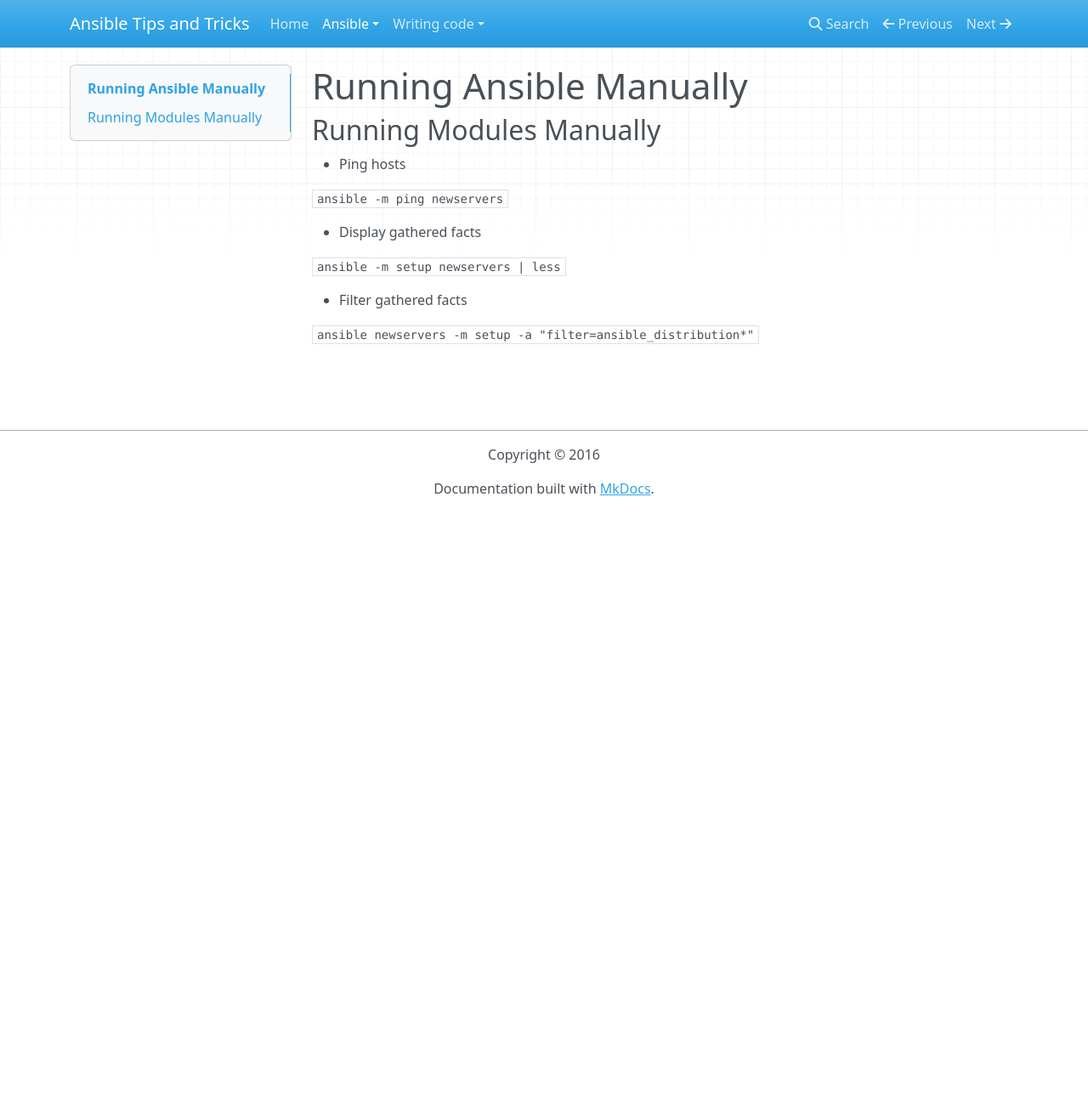
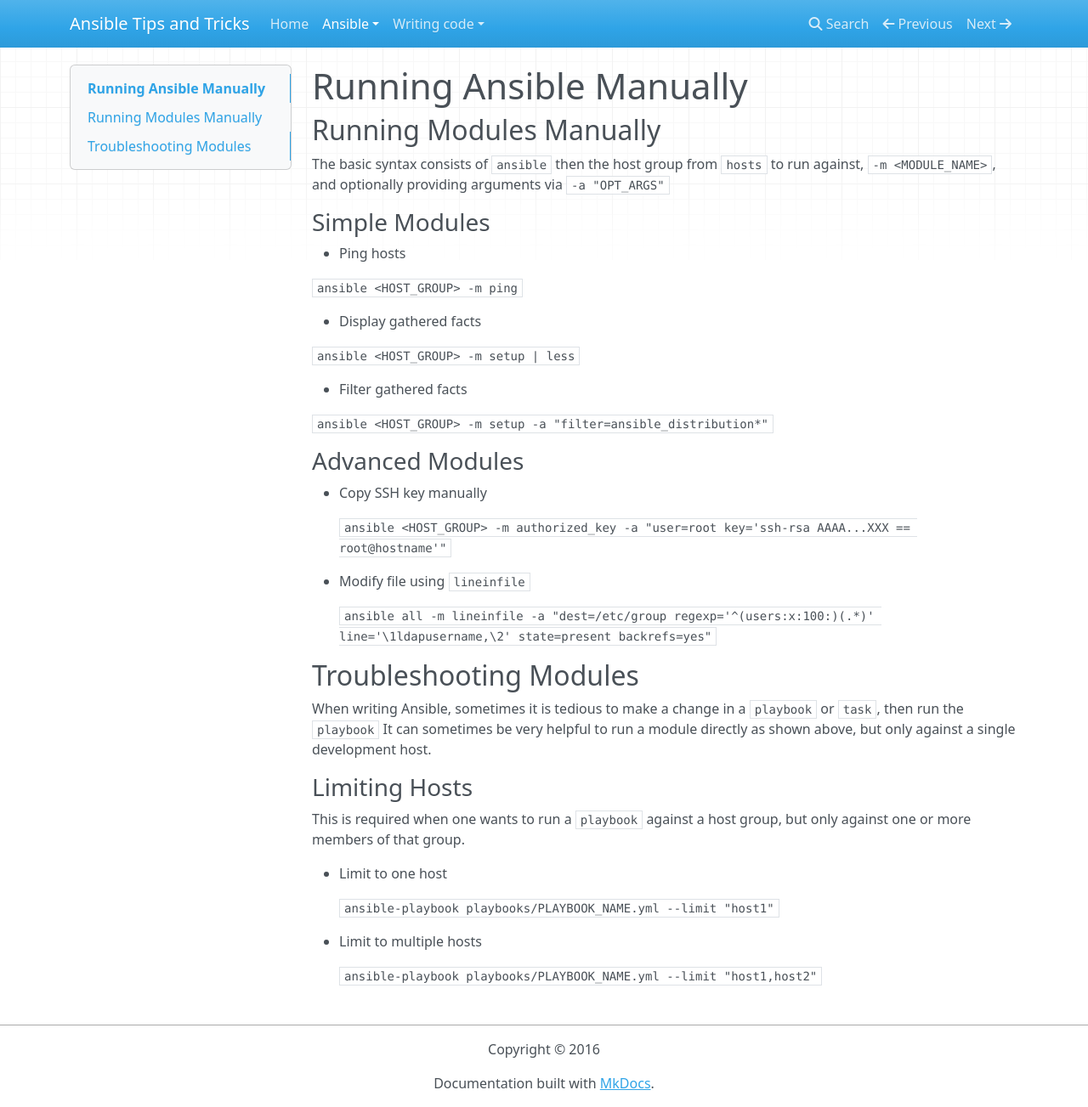
Before and after one commit to nfaction/ansible-tips-and-tricks, an MkDocs documentation site: the page built from docs/ansible/commands.md, in a window 1280 px wide and 1303 px high. Shown: the whole window at 85% size. Built offline with MkDocs 1.6.1, drawn with Linux system fonts in a browser that asks for light colours; nearby versions of some CDN libraries; old or Windows-style settings are respelled for this version of MkDocs.

Commit message:
Add module run commands and troubleshooting methods 	modified:   docs/ansible/commands.md

````diff
--- a/docs/ansible/commands.md
+++ b/docs/ansible/commands.md
@@ -2,20 +2,58 @@
 
 ## Running Modules Manually
 
+The basic syntax consists of `ansible` then the host group from `hosts` to run against, `-m <MODULE_NAME>`, and optionally providing arguments via `-a "OPT_ARGS"`
+
+### Simple Modules
+
 * Ping hosts
 
   ```
-  ansible -m ping newservers
+  ansible <HOST_GROUP> -m ping
   ```
 
 * Display gathered facts
 
   ```
-  ansible -m setup newservers | less
+  ansible <HOST_GROUP> -m setup | less
   ```
 
 * Filter gathered facts
 
   ```
-  ansible newservers -m setup -a "filter=ansible_distribution*"
+  ansible <HOST_GROUP> -m setup -a "filter=ansible_distribution*"
   ```
+
+### Advanced Modules
+
+* Copy SSH key manually
+
+	```
+	ansible <HOST_GROUP> -m authorized_key -a "user=root key='ssh-rsa AAAA...XXX == root@hostname'"
+	```
+
+* Modify file using `lineinfile`
+
+	```
+	ansible all -m lineinfile -a "dest=/etc/group regexp='^(users:x:100:)(.*)' line='\1ldapusername,\2' state=present backrefs=yes"
+	```
+
+## Troubleshooting Modules
+
+When writing Ansible, sometimes it is tedious to make a change in a `playbook` or `task`, then run the `playbook`  It can sometimes be very helpful to run a module directly as shown above, but only against a single development host.
+
+### Limiting Hosts
+
+This is required when one wants to run a `playbook` against a host group, but only against one or more members of that group.
+
+* Limit to one host
+
+	```
+	ansible-playbook playbooks/PLAYBOOK_NAME.yml --limit "host1"
+	```
+
+* Limit to multiple hosts
+
+	```
+	ansible-playbook playbooks/PLAYBOOK_NAME.yml --limit "host1,host2"
+	```
````
